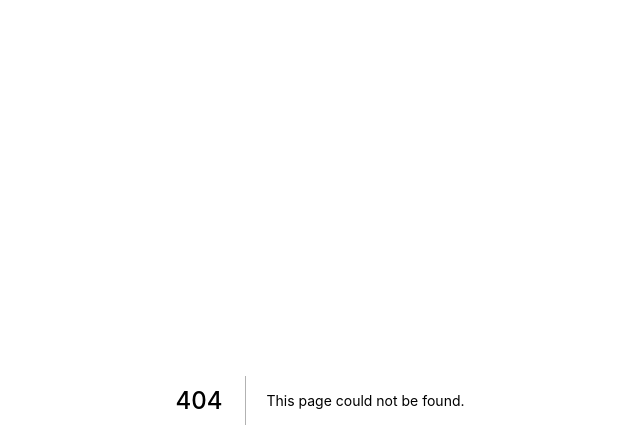
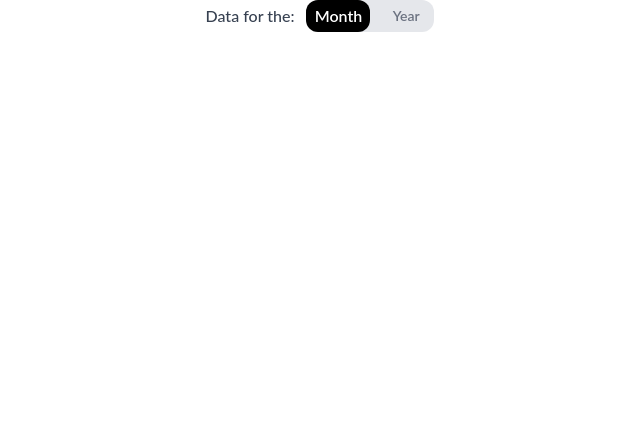
Before and after one commit to platformable/lne-frontend, a Next.js app: page /ToogleButton in a window 1280 px wide. Before the commit this address had no page. Shown: the top 448 px of the page, without its empty margins (320-960 px from the left). Built offline with nearby package versions, Linux system fonts and the light colour scheme.

Commit message:
Add: Toogle button

```diff
--- /dev/null
+++ b/pages/ToogleButton.js
@@ -0,0 +1,41 @@
+import React, { useRef, useState } from "react";
+
+const ToogleButton = () => {
+  const toogleRef = useRef();
+  const [dataGraphicPeriod, setDataGraphicPeriod] = useState("Month");
+
+  const handleToogle = () => {
+    toogleRef.current.innerText === "Month"
+      ? (toogleRef.current.innerText = "Year")
+      : (toogleRef.current.innerText = "Month");
+
+    setDataGraphicPeriod(toogleRef.current.innerText);
+  };
+  return (
+    <div className="flex items-center justify-center w-full">
+      <label htmlFor="toggleB" className="flex items-center cursor-pointer">
+        <div className="mr-3 text-gray-700 font-medium">Data for the:</div>
+        <div className="relative">
+          <input
+            type="checkbox"
+            id="toggleB"
+            className="button-toogle sr-only"
+            onChange={(e) => handleToogle(e)}
+          />
+          <div className="flex justify-around items-center bg-gray-200 w-32 h-8 text-gray-500 font-semibold rounded-xl text-sm">
+            <p>Month</p>
+            <p>Year</p>
+          </div>
+          <div
+            ref={toogleRef}
+            className="dot absolute left-0 top-0 bg-black w-16 h-8 text-center font-semibold leading-8 text-white rounded-xl transition"
+          >
+            Month
+          </div>
+        </div>
+      </label>
+    </div>
+  );
+};
+
+export default ToogleButton;
--- a/styles/globals.css
+++ b/styles/globals.css
@@ -316,3 +316,7 @@ input[type="checkbox"] {
   transform: scale(1.3);
   padding: 10px;
 }
+
+.button-toogle:checked ~ .dot {
+  transform: translateX(100%);
+}
```
